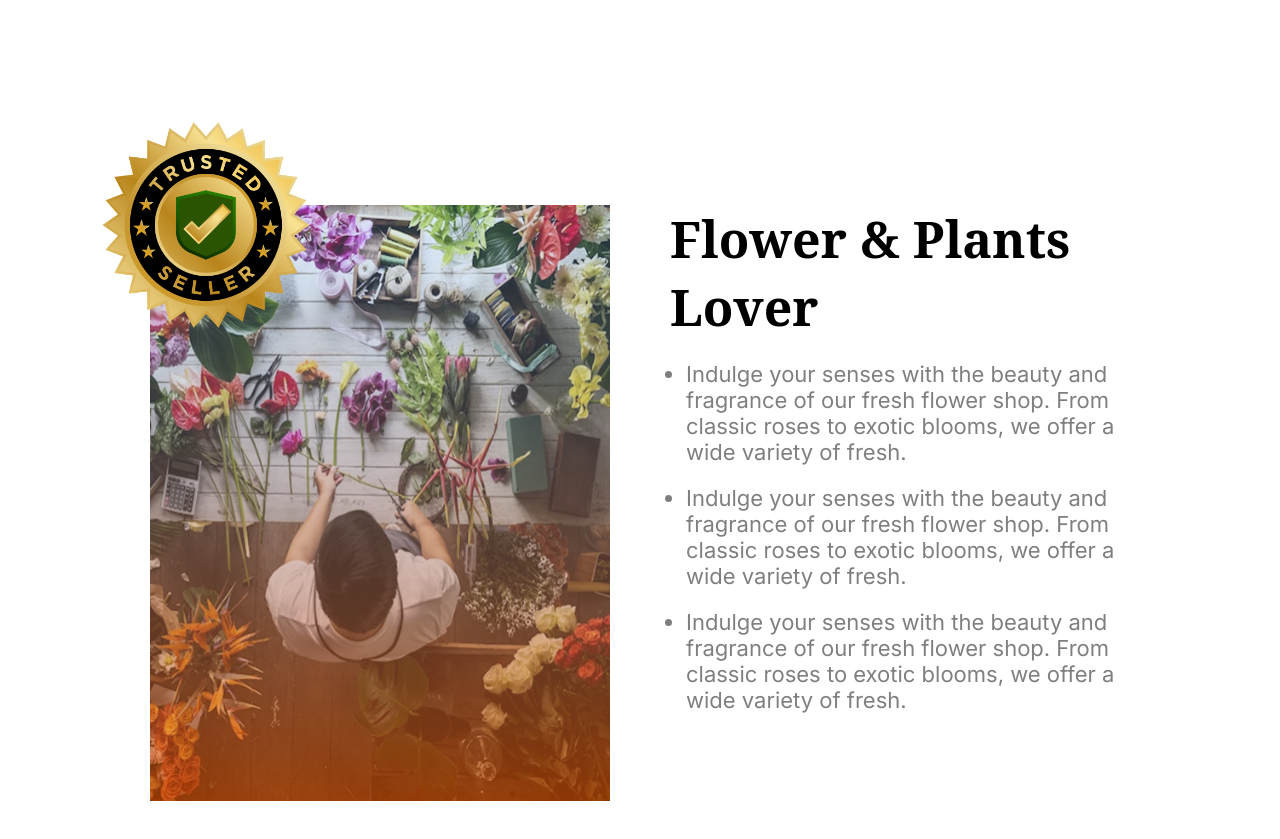
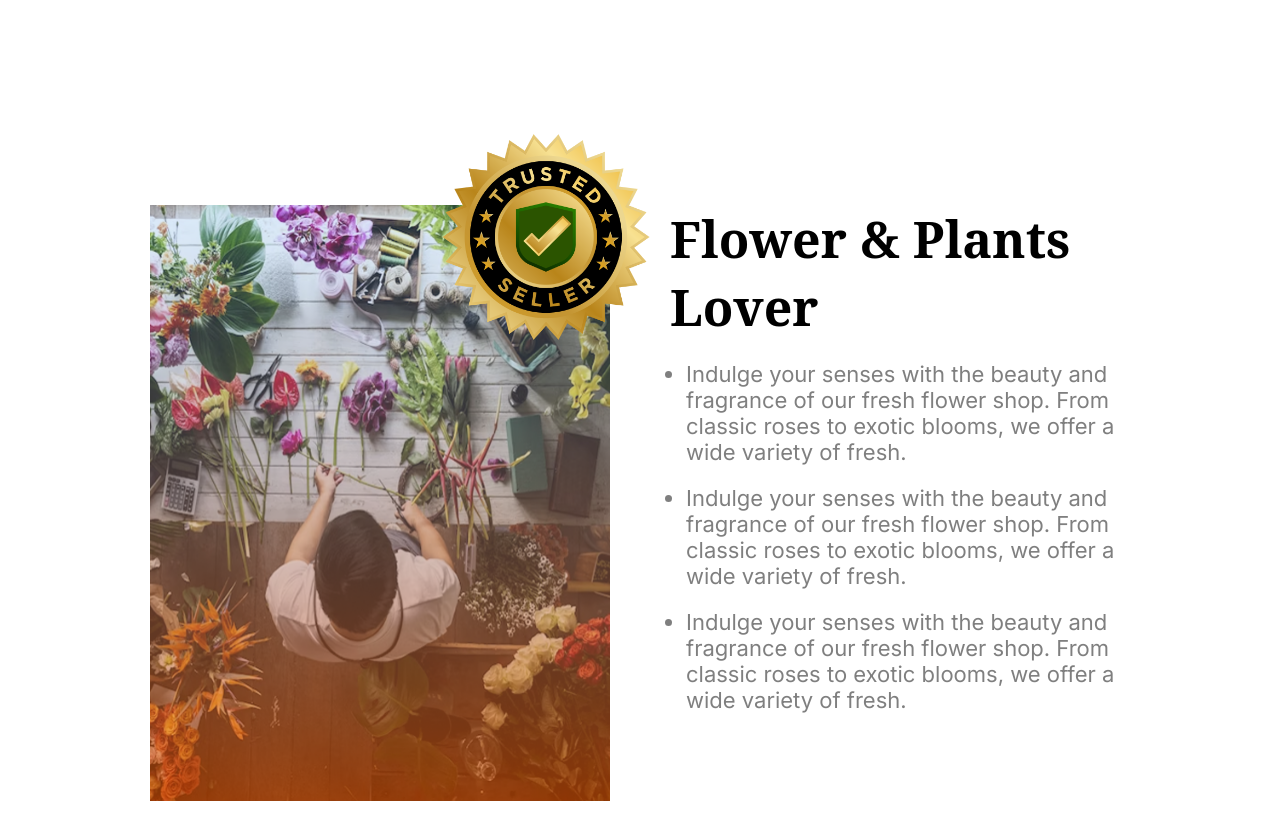
Before and after one commit to mamun-coderman/Flower-Market, a plain HTML site: page index.html in a window 1280 px wide. Shown: the part 1875-2714 px from the top of the page. Drawn offline with Linux system fonts and the light colour scheme.

Commit message:
flower store section completed

```diff
--- a/css/style.css
+++ b/css/style.css
@@ -324,17 +324,20 @@ header{
         gap: 3.75rem;
     }
 
+    .flower-photo{
+        position: relative;
+    }
+
     .flower-store-pic > img{
         height: 37.25rem;
     }
 
     #photo-badge{
-        display: flex;
+        display: block;
         width: 18rem;
-        position: relative;
-        top: -45.25rem;
-        left: -5.5rem;
-
+        position: absolute;
+        top: -7rem;
+        right: -5rem;
     }
 
     .flower-content{
```
